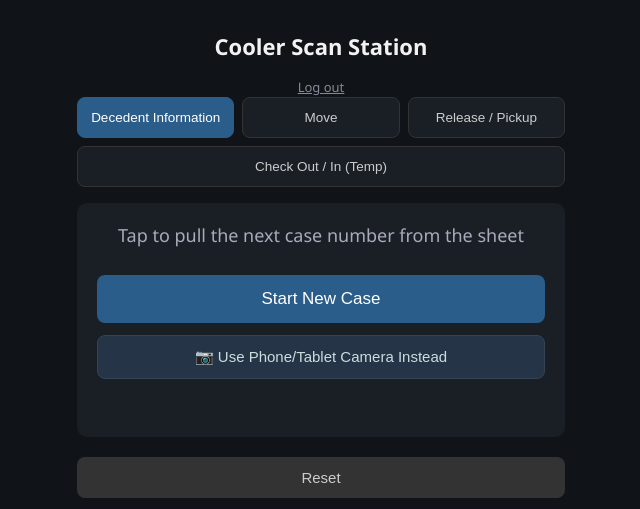
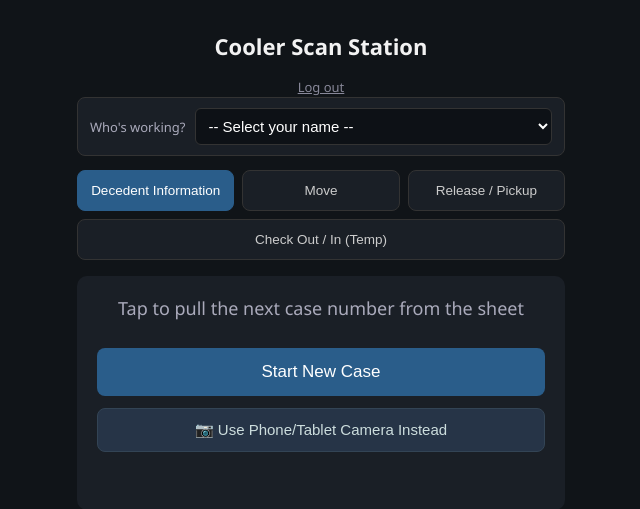
Before and after one commit to jakehansentx-cpu/DFW-ONLINE-CREMATION, a Flask app: page /scan in a window 1280 px wide. Shown: the top 509 px of the page, without its empty margins (319-959 px from the left). Run offline with Flask 3, Linux system fonts and the light colour scheme; the visitor is signed in with stand-in values (Sample User, id 1).

Commit message:
Add lightweight staff attribution to scan station actions
A 'Who's working?' selector on the scan station remembers your name
across reloads (localStorage, not a login) and tags every Assign/Move/
Release/Cremated/Checkout/Check-in action with who did it, visible on
each case's History view. Staff list is configured in config.py.

```diff
--- a/app.py
+++ b/app.py
@@ -170,6 +170,7 @@ def init_db():
     _ensure_column(db, "cases", "disposition", "TEXT")
     _ensure_column(db, "cases", "removal_by", "TEXT")
     _ensure_column(db, "cases", "night", "TEXT")
+    _ensure_column(db, "moves", "staff", "TEXT")
     db.commit()
 
     # Ensure every location in config.py exists in the DB, WITHOUT ever
@@ -303,7 +304,7 @@ def get_case_history(db, case_id):
     the moves table, just never surfaced anywhere in the UI until now."""
     rows = db.execute(
         """
-        SELECT m.action, m.timestamp,
+        SELECT m.action, m.timestamp, m.staff,
                fl.cooler_name AS from_cooler, fl.shelf AS from_shelf, fl.slot AS from_slot,
                tl.cooler_name AS to_cooler, tl.shelf AS to_shelf, tl.slot AS to_slot
         FROM moves m
@@ -333,12 +334,10 @@ def get_case_history(db, case_id):
             when = f"{dt.month}/{dt.day}/{dt.year} {dt.strftime('%I:%M %p').lstrip('0')}"
         except ValueError:
             when = m["timestamp"]
-        history.append(
-            {
-                "when": when,
-                "description": describe(m) if describe else m["action"],
-            }
-        )
+        description = describe(m) if describe else m["action"]
+        if m["staff"]:
+            description += f" — {m['staff']}"
+        history.append({"when": when, "description": description})
     return history
 
 
@@ -431,7 +430,7 @@ def board_page():
 @app.route("/scan")
 @login_required
 def scan_page():
-    return render_template("scan.html")
+    return render_template("scan.html", staff_names=config.STAFF_NAMES)
 
 
 @app.route("/case/<case_code>")
@@ -718,6 +717,7 @@ def api_assign():
     data = request.get_json(force=True)
     case_code = data.get("case_code")
     location_code = data.get("location_code")
+    staff = (data.get("staff") or "").strip()
     db = get_db()
 
     case = db.execute("SELECT * FROM cases WHERE case_code = ?", (case_code,)).fetchone()
@@ -739,8 +739,8 @@ def api_assign():
         (loc["id"], case["id"]),
     )
     db.execute(
-        "INSERT INTO moves (case_id, from_location_id, to_location_id, action, timestamp) VALUES (?, NULL, ?, 'placed', ?)",
-        (case["id"], loc["id"], now()),
+        "INSERT INTO moves (case_id, from_location_id, to_location_id, action, timestamp, staff) VALUES (?, NULL, ?, 'placed', ?, ?)",
+        (case["id"], loc["id"], now(), staff),
     )
     db.commit()
 
@@ -759,6 +759,7 @@ def api_move():
     data = request.get_json(force=True)
     case_code = data.get("case_code")
     location_code = data.get("location_code")
+    staff = (data.get("staff") or "").strip()
     db = get_db()
 
     case = db.execute("SELECT * FROM cases WHERE case_code = ?", (case_code,)).fetchone()
@@ -778,8 +779,8 @@ def api_move():
     old_loc_id = case["location_id"]
     db.execute("UPDATE cases SET location_id = ? WHERE id = ?", (new_loc["id"], case["id"]))
     db.execute(
-        "INSERT INTO moves (case_id, from_location_id, to_location_id, action, timestamp) VALUES (?, ?, ?, 'moved', ?)",
-        (case["id"], old_loc_id, new_loc["id"], now()),
+        "INSERT INTO moves (case_id, from_location_id, to_location_id, action, timestamp, staff) VALUES (?, ?, ?, 'moved', ?, ?)",
+        (case["id"], old_loc_id, new_loc["id"], now(), staff),
     )
     db.commit()
 
@@ -800,6 +801,7 @@ def api_release():
     case_code = data.get("case_code")
     cremated = bool(data.get("cremated"))
     released_to = "Cremated" if cremated else (data.get("released_to") or "").strip()
+    staff = (data.get("staff") or "").strip()
     db = get_db()
 
     case = db.execute("SELECT * FROM cases WHERE case_code = ?", (case_code,)).fetchone()
@@ -811,8 +813,8 @@ def api_release():
         (now(), released_to, case["id"]),
     )
     db.execute(
-        "INSERT INTO moves (case_id, from_location_id, to_location_id, action, timestamp) VALUES (?, ?, NULL, 'released', ?)",
-        (case["id"], case["location_id"], now()),
+        "INSERT INTO moves (case_id, from_location_id, to_location_id, action, timestamp, staff) VALUES (?, ?, NULL, 'released', ?, ?)",
+        (case["id"], case["location_id"], now(), staff),
     )
     db.commit()
 
@@ -849,6 +851,7 @@ def api_checkout():
     case_code = data.get("case_code")
     org = (data.get("organization") or "").strip()
     reason = (data.get("reason") or "").strip()
+    staff = (data.get("staff") or "").strip()
     db = get_db()
 
     case = db.execute("SELECT * FROM cases WHERE case_code = ?", (case_code,)).fetchone()
@@ -866,8 +869,8 @@ def api_checkout():
         (org, reason, checked_out_at, case["id"]),
     )
     db.execute(
-        "INSERT INTO moves (case_id, from_location_id, to_location_id, action, timestamp) VALUES (?, ?, NULL, 'checked_out', ?)",
-        (case["id"], case["location_id"], checked_out_at),
+        "INSERT INTO moves (case_id, from_location_id, to_location_id, action, timestamp, staff) VALUES (?, ?, NULL, 'checked_out', ?, ?)",
+        (case["id"], case["location_id"], checked_out_at, staff),
     )
     db.commit()
 
@@ -897,6 +900,7 @@ def api_checkin():
     fresh location scan, same as any other not-yet-placed case."""
     data = request.get_json(force=True)
     case_code = data.get("case_code")
+    staff = (data.get("staff") or "").strip()
     db = get_db()
 
     case = db.execute("SELECT * FROM cases WHERE case_code = ?", (case_code,)).fetchone()
@@ -911,8 +915,8 @@ def api_checkin():
         (case["id"],),
     )
     db.execute(
-        "INSERT INTO moves (case_id, from_location_id, to_location_id, action, timestamp) VALUES (?, NULL, NULL, 'checked_in', ?)",
-        (case["id"], now()),
+        "INSERT INTO moves (case_id, from_location_id, to_location_id, action, timestamp, staff) VALUES (?, NULL, NULL, 'checked_in', ?, ?)",
+        (case["id"], now(), staff),
     )
     db.commit()
 
--- a/static/scan.js
+++ b/static/scan.js
@@ -29,6 +29,23 @@ const confirmBox = document.getElementById("confirmBox");
 const confirmMessage = document.getElementById("confirmMessage");
 const confirmYesBtn = document.getElementById("confirmYesBtn");
 const confirmNoBtn = document.getElementById("confirmNoBtn");
+const staffSelect = document.getElementById("staffSelect");
+
+// "Who's working?" is picked once per shift and remembered across page
+// reloads -- not a login, just tags every Assign/Move/Release/Checkout/
+// Check-in action with who did it (see the case History view).
+const STAFF_STORAGE_KEY = "cooler_staff_name";
+const savedStaff = localStorage.getItem(STAFF_STORAGE_KEY);
+if (savedStaff && [...staffSelect.options].some((o) => o.value === savedStaff)) {
+  staffSelect.value = savedStaff;
+}
+staffSelect.addEventListener("change", () => {
+  localStorage.setItem(STAFF_STORAGE_KEY, staffSelect.value);
+});
+
+function getStaffName() {
+  return staffSelect.value;
+}
 
 // Declared here (not down by the rest of the camera code) because
 // resetFlow() calls stopCamera() on every run, including the very first
@@ -341,11 +358,11 @@ async function handleLocationScan(code) {
     return;
   }
   if (mode === "assign" || mode === "sheet-intake" || mode === "checkout") {
-    const result = await postJSON("/api/assign", { case_code: currentCaseCode, location_code: code });
+    const result = await postJSON("/api/assign", { case_code: currentCaseCode, location_code: code, staff: getStaffName() });
     const warning = result.sheet_warning ? ` (${result.sheet_warning})` : "";
     showStatus(`${currentCaseCode} placed at ${code}.${warning}`, !result.sheet_warning);
   } else if (mode === "move") {
-    await postJSON("/api/move", { case_code: currentCaseCode, location_code: code });
+    await postJSON("/api/move", { case_code: currentCaseCode, location_code: code, staff: getStaffName() });
     showStatus(`${currentCaseCode} moved to ${code}.`, true);
   }
   setTimeout(resetFlow, 1400);
@@ -399,6 +416,7 @@ async function doRelease() {
     const result = await postJSON("/api/release", {
       case_code: currentCaseCode,
       released_to: releasedTo.value,
+      staff: getStaffName(),
     });
     const warning = result.sheet_warning ? ` (${result.sheet_warning})` : "";
     showStatus(`${currentCaseCode} released.${warning}`, !result.sheet_warning);
@@ -413,6 +431,7 @@ async function doCremate() {
     const result = await postJSON("/api/release", {
       case_code: currentCaseCode,
       cremated: true,
+      staff: getStaffName(),
     });
     const warning = result.sheet_warning ? ` (${result.sheet_warning})` : "";
     showStatus(`${currentCaseCode} marked as cremated.${warning}`, !result.sheet_warning);
@@ -443,6 +462,7 @@ confirmCheckoutBtn.addEventListener("click", async () => {
       case_code: currentCaseCode,
       organization: checkoutOrg.value,
       reason: checkoutReason.value,
+      staff: getStaffName(),
     });
     const warning = result.sheet_warning ? ` (${result.sheet_warning})` : "";
     showStatus(`${currentCaseCode} checked out.${warning}`, !result.sheet_warning);
@@ -454,7 +474,7 @@ confirmCheckoutBtn.addEventListener("click", async () => {
 
 confirmCheckinBtn.addEventListener("click", async () => {
   try {
-    const result = await postJSON("/api/checkin", { case_code: currentCaseCode });
+    const result = await postJSON("/api/checkin", { case_code: currentCaseCode, staff: getStaffName() });
     const warning = result.sheet_warning ? ` (${result.sheet_warning})` : "";
     checkinForm.classList.add("hidden");
     step = "location";
--- a/static/style.css
+++ b/static/style.css
@@ -172,6 +172,17 @@ body {
 .scan-body { padding: 16px; max-width: 520px; margin: 0 auto; }
 .scan-header h1 { font-size: 22px; text-align: center; }
 
+.staff-row {
+  display: flex; align-items: center; gap: 10px; margin-bottom: 14px;
+  padding: 10px 12px; background: #1a1f26; border-radius: 8px; border: 1px solid #333;
+}
+.staff-row label { font-size: 13px; color: #aab; white-space: nowrap; }
+.staff-row select {
+  flex: 1; font-size: 15px; padding: 8px; border-radius: 6px;
+  border: 1px solid #333; background: #0d1116; color: #fff;
+}
+.staff-row.unset { border-color: rgba(240,183,79,.5); }
+
 .mode-bar { display: flex; flex-wrap: wrap; gap: 8px; margin-bottom: 16px; }
 .mode-btn {
   flex: 1 1 30%; padding: 12px 4px; font-size: 13.5px;
--- a/templates/scan.html
+++ b/templates/scan.html
@@ -17,6 +17,16 @@
     <h1>Cooler Scan Station</h1>
     <div style="text-align:center;"><a href="/logout" style="color:#889; font-size:13px;">Log out</a></div>
   </header>
+
+  <div class="staff-row">
+    <label for="staffSelect">Who's working?</label>
+    <select id="staffSelect">
+      <option value="">-- Select your name --</option>
+      {% for name in staff_names %}
+      <option value="{{ name }}">{{ name }}</option>
+      {% endfor %}
+    </select>
+  </div>
 
   <div class="mode-bar">
     <button class="mode-btn active" data-mode="sheet-intake">Decedent Information</button>
```
Also changed, not shown: config.py (+8 -0 lines).
